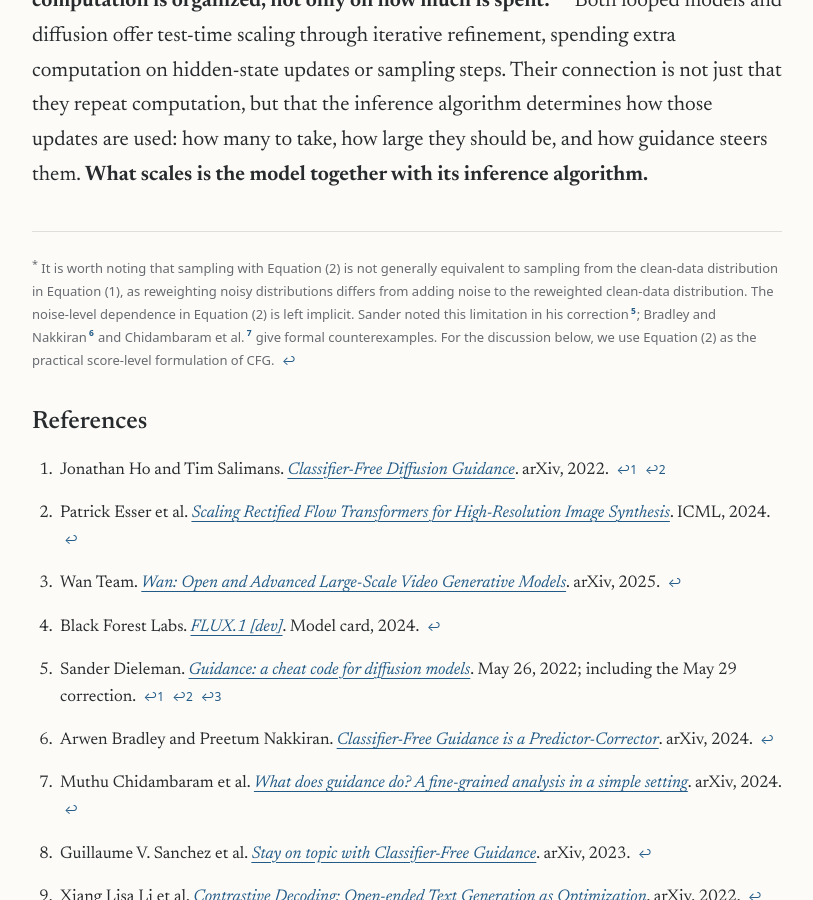
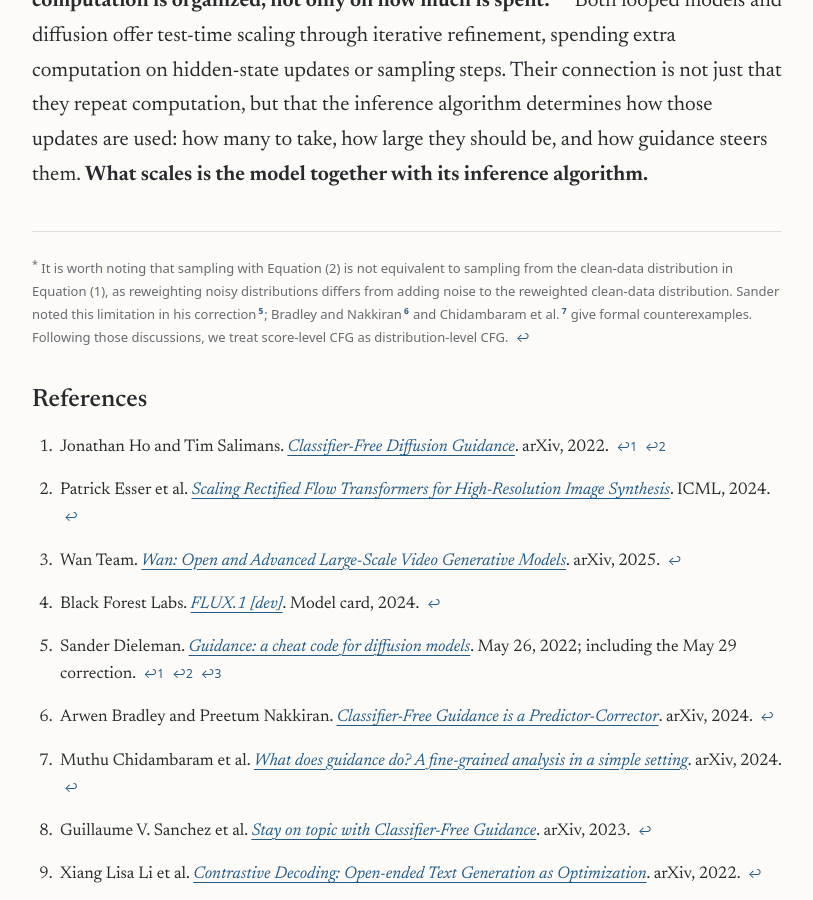
Before and after one commit to Nicholas0228/Nicholas0228.github.io, a Jekyll site: the page built from _posts/2026-10-22-guidance-in-looped-models.html, in a window 1280 px wide and 900 px high, scrolled down 10053 px. Shown: the whole window, without its empty margins (233-1046 px from the left). Built offline with Jekyll 4.4.1, drawn with Linux system fonts in a browser that asks for light colours; some of the changed text lies outside the part shown.

Commit message:
Update CFG normalizer wording and footnote

```diff
--- a/_posts/2026-10-22-guidance-in-looped-models.html
+++ b/_posts/2026-10-22-guidance-in-looped-models.html
@@ -42,7 +42,7 @@
 
 <p>The ratio \(p(x\mid c)/p(x)\) favors samples that are more likely under the prompt than without conditioning. At \(w=0\), we recover ordinary conditional generation. Increasing \(w\) strengthens that preference. The normalizer \(Z_w(c)\) makes the density integrate to one.</p>
 
-<p>Diffusion models use the score, the gradient of a log density, to guide denoising. As Sander explains, <strong>we can compute the score without knowing the normalizer</strong>, as \(Z\) does not depend on \(x\)<sup class="citation" id="cite-sander-1"><a href="#ref-sander" role="doc-noteref" aria-label="Reference 5: Sander Dieleman, Guidance: a cheat code for diffusion models">5</a></sup>. Guidance can therefore be written as a combination of the conditional and unconditional scores:</p>
+<p>Diffusion models use the score, the gradient of a log density, to guide denoising. <strong>Following common practice, we compute the score without knowing the normalizer, as the normalizer \(Z\) is considered independent of \(x\)</strong><sup class="citation" id="cite-sander-1"><a href="#ref-sander" role="doc-noteref" aria-label="Reference 5: Sander Dieleman, Guidance: a cheat code for diffusion models">5</a></sup>. Guidance can therefore be written as a combination of the conditional and unconditional scores:</p>
 
 <div class="equation">\[
   \nabla_x\log\widetilde p_w(x\mid c)
@@ -366,7 +366,7 @@
 
 <p>Test-time-scaling work suggests a sharper perspective: <strong>capability depends on how computation is organized, not only on how much is spent.</strong><sup class="citation" id="cite-test-time-compute-1"><a href="#ref-test-time-compute" role="doc-noteref" aria-label="Reference 21: Edward Beeching, Lewis Tunstall, and Sasha Rush, Scaling test-time compute with open models">21</a></sup> Both looped models and diffusion offer test-time scaling through iterative refinement, spending extra computation on hidden-state updates or sampling steps. Their connection is not just that they repeat computation, but that the inference algorithm determines how those updates are used: how many to take, how large they should be, and how guidance steers them. <strong>What scales is the model together with its inference algorithm.</strong></p>
 
-<p class="endnote" id="fn-cfg-scope" role="doc-footnote"><sup>*</sup> It is worth noting that sampling with Equation (2) is not generally equivalent to sampling from the clean-data distribution in Equation (1), as reweighting noisy distributions differs from adding noise to the reweighted clean-data distribution. The noise-level dependence in Equation (2) is left implicit. Sander noted this limitation in his correction<sup class="citation" id="cite-sander-2"><a href="#ref-sander" role="doc-noteref" aria-label="Reference 5: Sander Dieleman, Guidance: a cheat code for diffusion models">5</a></sup>; Bradley and Nakkiran<sup class="citation" id="cite-predictor-corrector-1"><a href="#ref-predictor-corrector" role="doc-noteref" aria-label="Reference 6: Arwen Bradley and Preetum Nakkiran, Classifier-Free Guidance is a Predictor-Corrector">6</a></sup> and Chidambaram et al.<sup class="citation" id="cite-fine-grained-1"><a href="#ref-fine-grained" role="doc-noteref" aria-label="Reference 7: Muthu Chidambaram et al., What does guidance do? A fine-grained analysis in a simple setting">7</a></sup> give formal counterexamples. For the discussion below, we use Equation (2) as the practical score-level formulation of CFG. <a class="citation-back" href="#fnref-cfg-scope" role="doc-backlink" aria-label="Back to the CFG score footnote marker">&#8617;</a></p>
+<p class="endnote" id="fn-cfg-scope" role="doc-footnote"><sup>*</sup> It is worth noting that sampling with Equation (2) is not equivalent to sampling from the clean-data distribution in Equation (1), as reweighting noisy distributions differs from adding noise to the reweighted clean-data distribution. Sander noted this limitation in his correction<sup class="citation" id="cite-sander-2"><a href="#ref-sander" role="doc-noteref" aria-label="Reference 5: Sander Dieleman, Guidance: a cheat code for diffusion models">5</a></sup>; Bradley and Nakkiran<sup class="citation" id="cite-predictor-corrector-1"><a href="#ref-predictor-corrector" role="doc-noteref" aria-label="Reference 6: Arwen Bradley and Preetum Nakkiran, Classifier-Free Guidance is a Predictor-Corrector">6</a></sup> and Chidambaram et al.<sup class="citation" id="cite-fine-grained-1"><a href="#ref-fine-grained" role="doc-noteref" aria-label="Reference 7: Muthu Chidambaram et al., What does guidance do? A fine-grained analysis in a simple setting">7</a></sup> give formal counterexamples. Following those discussions, we treat score-level CFG as distribution-level CFG. <a class="citation-back" href="#fnref-cfg-scope" role="doc-backlink" aria-label="Back to the CFG score footnote marker">&#8617;</a></p>
 
 <h3 id="references">References</h3>
 <ol class="references">
```
